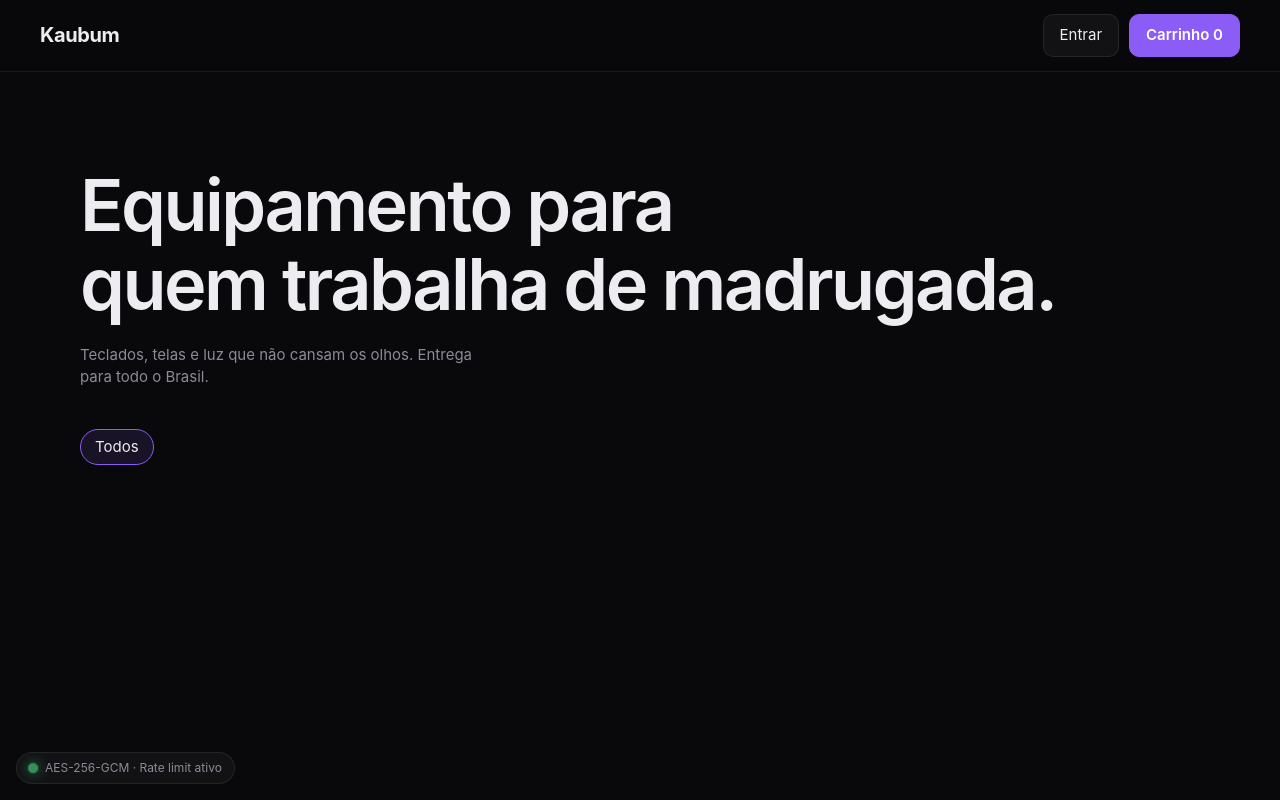
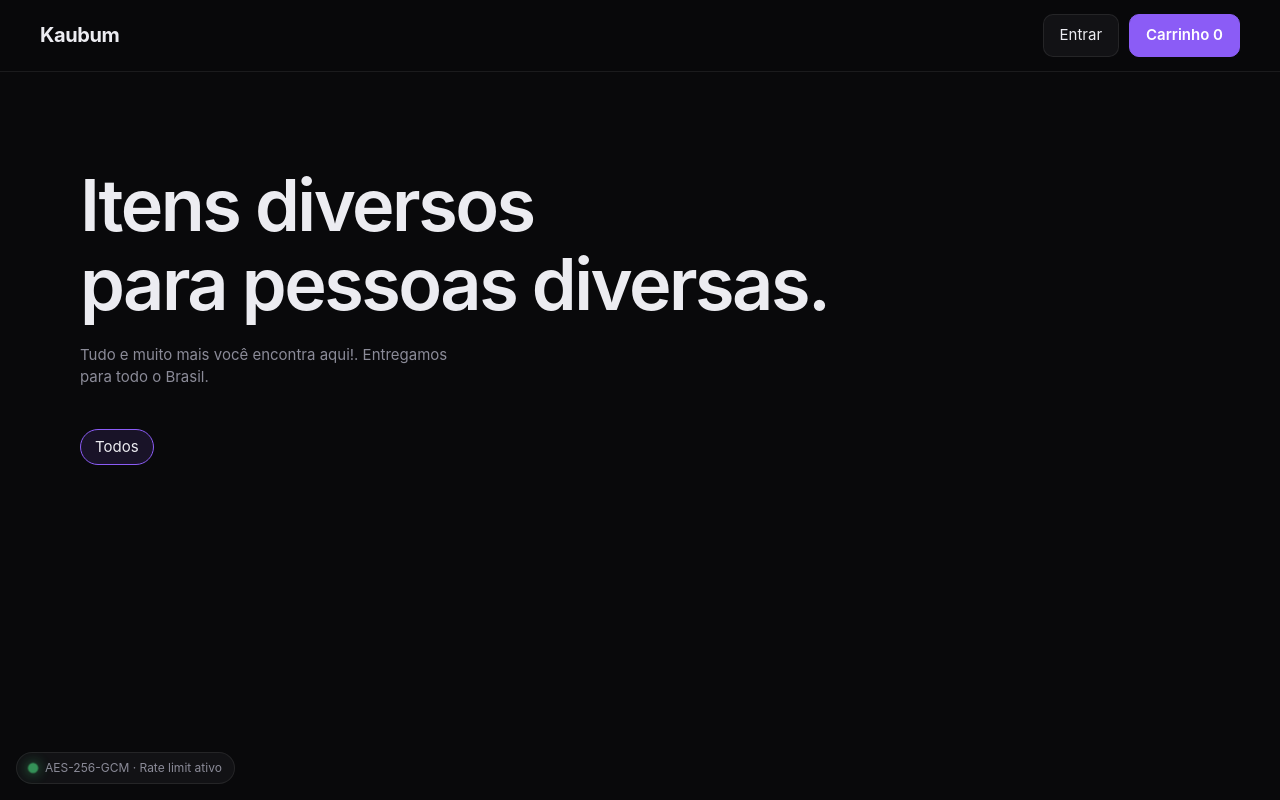
Before and after one commit to sapopianista/kaubum, a website: page public/index.html in a window 1280 px wide. Drawn offline with nearby package versions, Linux system fonts and the light colour scheme; no server answers.

Commit message:
update descriptions

```diff
--- a/public/index.html
+++ b/public/index.html
@@ -19,10 +19,10 @@
   <main>
     <section class="hero">
       <h1>
-        <span class="ln"><span>Equipamento para</span></span>
-        <span class="ln"><span>quem trabalha de madrugada.</span></span>
+        <span class="ln"><span>Itens diversos</span></span>
+        <span class="ln"><span>para pessoas diversas.</span></span>
       </h1>
-      <p class="mute">Teclados, telas e luz que não cansam os olhos. Entrega para todo o Brasil.</p>
+      <p class="mute">Tudo e muito mais você encontra aqui!. Entregamos para todo o Brasil.</p>
     </section>
     <div id="chips" class="chips" role="group" aria-label="Categorias"></div>
     <div id="grid" class="grid"></div>
```
Also changed, not shown: catalog.js (+4 -4 lines).
